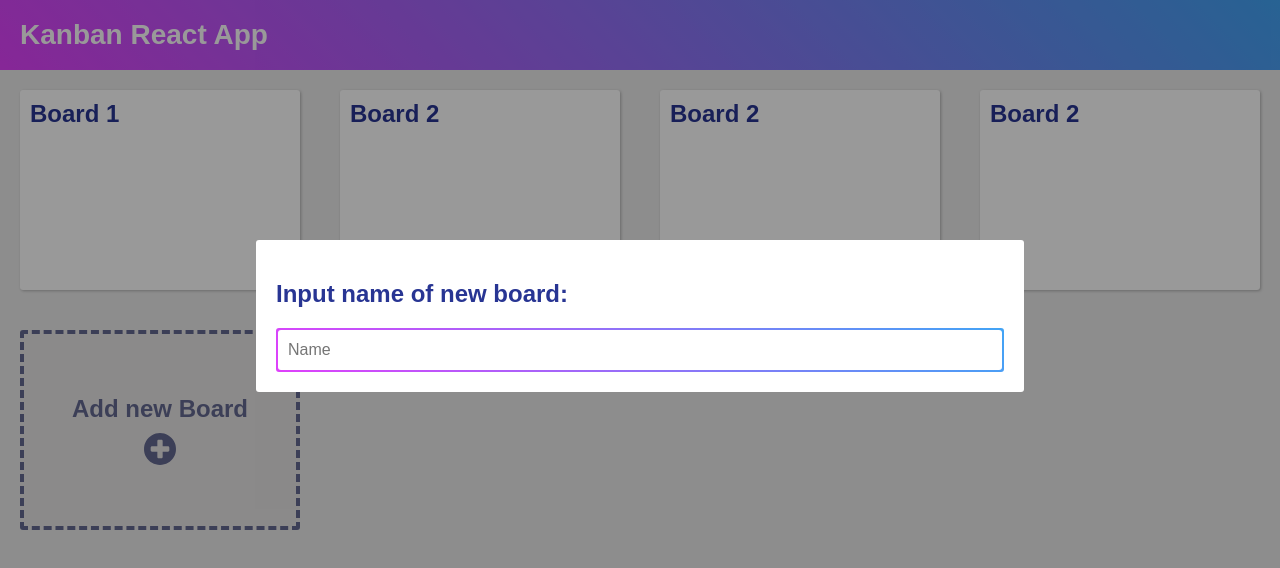
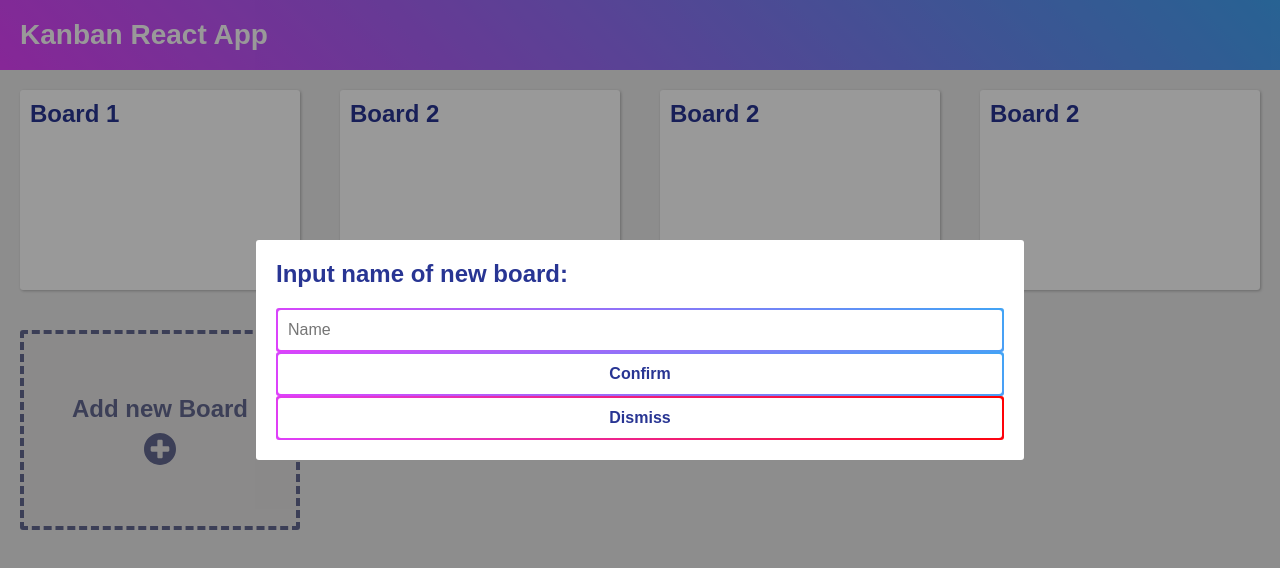
Before and after one commit to romankrru/kanban-app, a React app: page /add-new-board in a window 1280 px wide. Shown: the top 568 px of the page. Built offline with nearby package versions, Linux system fonts and the light colour scheme.

Commit message:
Add Button component

```diff
--- /dev/null
+++ b/src/components/UI/Button/Button.css
@@ -0,0 +1,43 @@
+.ButtonWrapper {
+  padding: 2px;
+  display: flex;
+  justify-content: center;
+  align-items: center;
+
+  background-image: linear-gradient(45deg, #df40fb, #42a4f5);
+  border-radius: 3px;
+}
+
+.ButtonWrapperWarning {
+  background-image: linear-gradient(45deg, #df40fb, red);
+
+}
+
+.Button {
+  padding: 8px 16px;
+  width: 100%;
+  height: 40px;
+
+  font-size: 16px;
+  font-weight: bold;
+  color: #283593;
+  /* color: #286b70; */
+
+
+  background-color: #fff;
+  border: none;
+  outline: none;
+
+  cursor: pointer;
+  border-radius: 3px;
+  transition: all .2s ease;
+}
+
+.ButtonWarning {
+  /* color: rgb(124, 31, 31); */
+}
+
+.Button:hover {
+  color: white;
+  background-color: transparent;
+}
--- /dev/null
+++ b/src/components/UI/Button/Button.js
@@ -0,0 +1,23 @@
+import React from 'react';
+
+import styles from './Button.css';
+
+const Button = ({ btnType, className, ...props }) => {
+  const wrapperAttachedClasses = [styles.ButtonWrapper, className]
+  const buttonAttachedClasses = [styles.Button];
+
+  if (btnType == 'warning') {
+    buttonAttachedClasses.push(styles.ButtonWarning);
+    wrapperAttachedClasses.push(styles.ButtonWrapperWarning);
+  }
+
+  return (
+    <div className={wrapperAttachedClasses.join(' ')} {...props}>
+      <button className={buttonAttachedClasses.join(' ')}>
+        {props.children}
+      </button>
+    </div>
+  );
+};
+
+export default Button;
--- a/src/containers/BoardsList/AddNewBoard/AddNewBoard.css
+++ b/src/containers/BoardsList/AddNewBoard/AddNewBoard.css
@@ -3,5 +3,6 @@
 }
 
 .Title {
+  margin-top: 0;
   color: #283593;
 }
--- a/src/containers/BoardsList/AddNewBoard/AddNewBoard.js
+++ b/src/containers/BoardsList/AddNewBoard/AddNewBoard.js
@@ -2,6 +2,7 @@ import React, { Component } from 'react';
 
 import Modal from '../../../components/UI/Modal/Modal';
 import TextInput from '../../../components/UI/TextInput/TextInput';
+import Button from '../../../components/UI/Button/Button';
 import styles from './AddNewBoard.css';
 
 class AddNewBoard extends Component {
@@ -29,6 +30,8 @@ class AddNewBoard extends Component {
             onChange={this.onInputeChange}
             placeholder='Name'
           />
+          <Button>Confirm</Button>
+          <Button btnType="warning">Dismiss</Button>
         </div>
       </Modal>
     );
```
